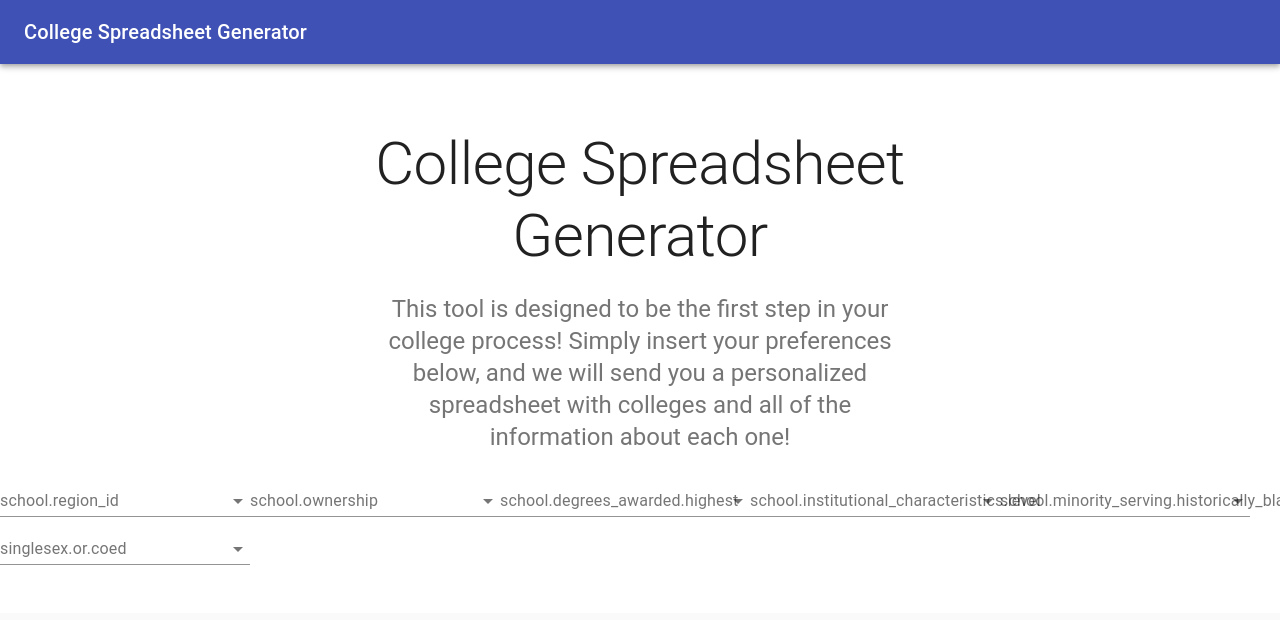
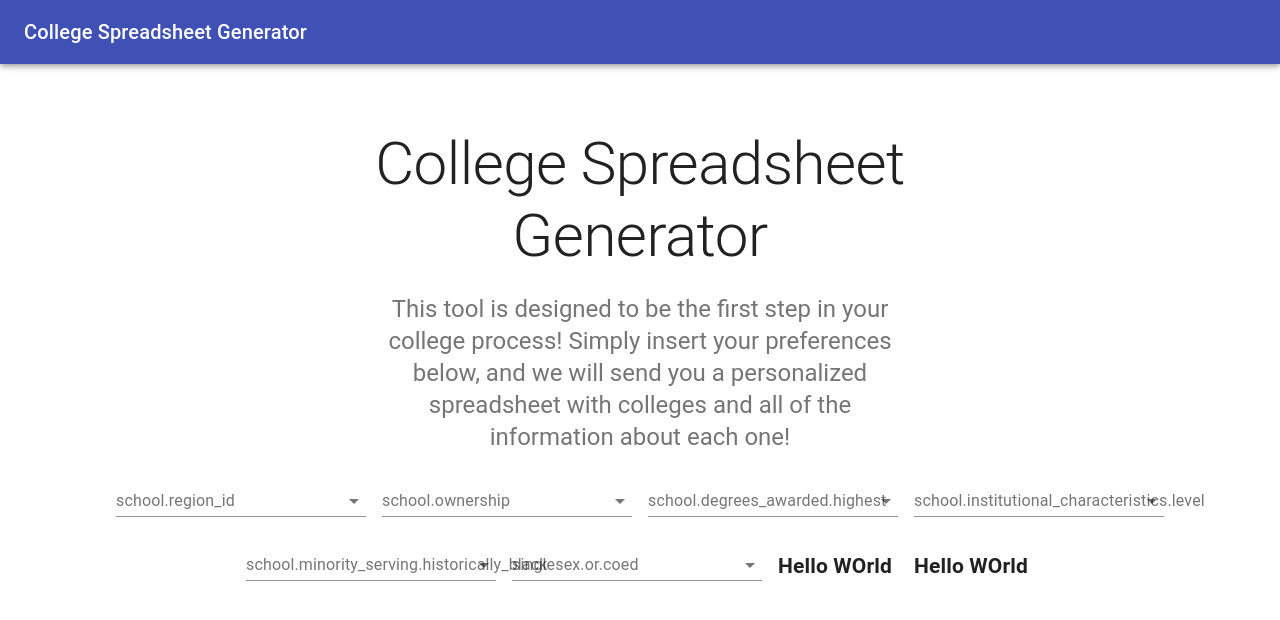
Before and after one commit to jackdavidweber/simpleCollegeDataForm, a React (Create React App) app: page / in a window 1280 px wide. Shown: the top 620 px of the page. Built offline with nearby package versions, Linux system fonts and the light colour scheme; no server answers.

Commit message:
set stage for adding sliders

```diff
--- a/src/App.js
+++ b/src/App.js
@@ -64,7 +64,9 @@ const hardCodedFilters = {
     "Single-Sex: Men",
     "Single-Sex: Women",
     "Co-Educational",
-  ]
+  ],
+  "latest.admissions.act_scores.midpoint.cumulative": [0,36],
+  "latest.student.size": [0,50000]
 }
 
 const drawerWidth = 240;
@@ -213,6 +215,7 @@ export default function Dashboard() {
 //   const forceUpdate = useForceUpdate()  FIXME: This might be necessary later
 
   const applyFilters = vals => {
+    console.log(vals)
     let postBody = {"filter_dict":{"is_in":cleanObject(vals),"is_btwn":{"latest.admissions.act_scores.midpoint.cumulative":{"min":0,"max":36,"inclusive":true},"latest.student.size":{"min":0,"max":50000,"inclusive":true}}},"recipient_email":"jack.weber@pomona.edu"}
     postRequest(postBody)
     // var apiOutput = postRequest(removeUnnecessaryPropertiesFromPostBody(vals))
@@ -233,7 +236,6 @@ export default function Dashboard() {
       body: JSON.stringify(postBody)
     };
     const response = await fetch('https://flask-restful-collegedata.herokuapp.com/', requestOptions);
-    //  const response = await fetch('https://localhost:44355/api/Alumni', requestOptions);
 
     const data = await response.json();
     setTable(data);
@@ -269,12 +271,7 @@ export default function Dashboard() {
               This tool is designed to be the first step in your college process! Simply insert your preferences below, and we will send you a personalized spreadsheet with colleges and all of the information about each one!
               </Typography>
             </Container>
-            <Grid container spacing={2} justify="center">
-              <Grid item>
-                {Object.keys(filters).length > 0 && <FiltersMapping input={filters} buttonBehavior= {applyFilters} />}
-              </Grid>
-
-            </Grid>
+            {Object.keys(filters).length > 0 && <FiltersMapping input={filters} buttonBehavior= {applyFilters} />}
           </div>
           <div className={classes.root}>
             <Grid container spacing={3}>
--- a/src/CollegeTable.js
+++ b/src/CollegeTable.js
@@ -85,7 +85,6 @@ class MuiVirtualizedTable extends React.PureComponent {
 
   render() {
     const { classes, columns, rowHeight, headerHeight, ...tableProps } = this.props;
-    console.log(columns)
     return (
       <AutoSizer>
         {({ height, width }) => (
@@ -174,7 +173,6 @@ function columns_reformatter(list_of_strings, width){
 
 export default function ReactVirtualizedTable({column_names, rows}) {
   const columns = columns_reformatter(column_names, 200)
-  console.log(columns)
   return (
     <Paper style={{ height: 400, width: '100%' }}>
       <VirtualizedTable
--- a/src/FiltersMapping.js
+++ b/src/FiltersMapping.js
@@ -12,6 +12,8 @@ import Chip from '@material-ui/core/Chip';
 import Button from '@material-ui/core/Button';
 import Autocomplete from '@material-ui/lab/Autocomplete';
 import TextField from '@material-ui/core/TextField';
+import Grid from '@material-ui/core/Grid';
+import Slider from '@material-ui/core/Slider';
 
 
 const useStyles = makeStyles(theme => ({
@@ -89,9 +91,11 @@ export default function MultipleSelect({input, buttonBehavior}) {
     };
 
   return (
-    <div>
+    <Grid container spacing={2} justify="center">
     {Object.keys(input).map(field=>(
+      <Grid item>
         <FormControl key={field} className={classes.formControl}>
+          {typeof input[field][0] == 'string' ? // If first element is a string, use select fields
             <Autocomplete
                 className={classes.root}
                 multiple
@@ -108,11 +112,15 @@ export default function MultipleSelect({input, buttonBehavior}) {
                 />
                 )}
             />
+          : // If first element is not a string, use sliders
+            <h2> Hello WOrld </h2>
+          }
         </FormControl>
+      </Grid>
     ))}
     {/* <Button onClick={handleClick} variant="contained" color="primary" className={classes.button} align="center">
            Apply Filters
     </Button> */}
-    </div>
+    </Grid>
   );
 }
```
Lines whose indentation alone changed are shown as unchanged.
